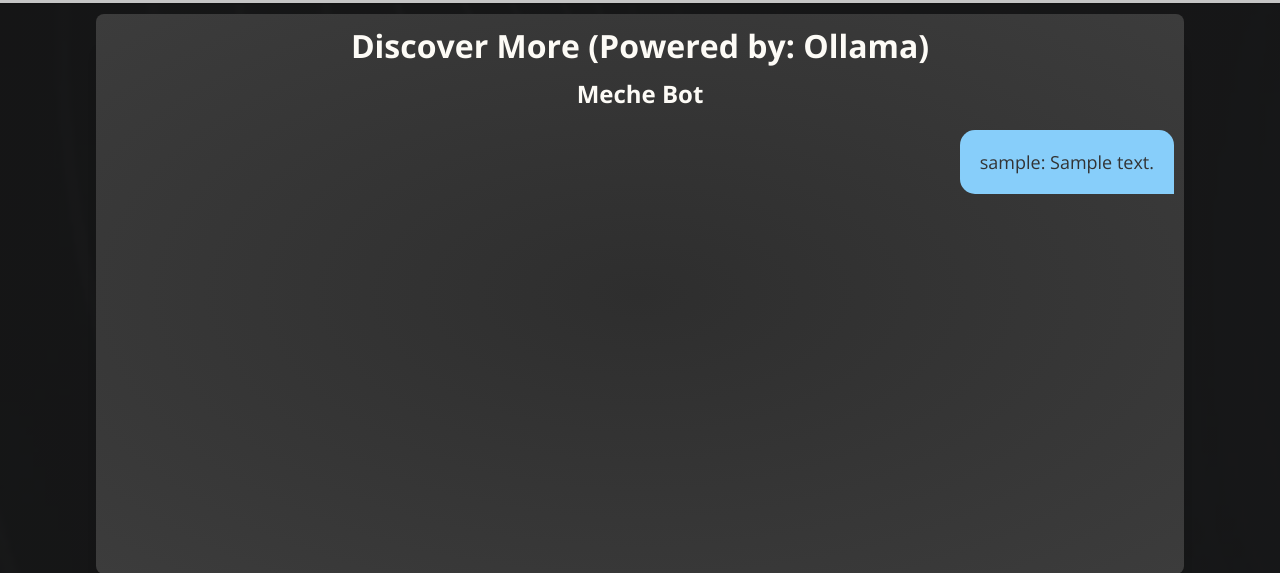
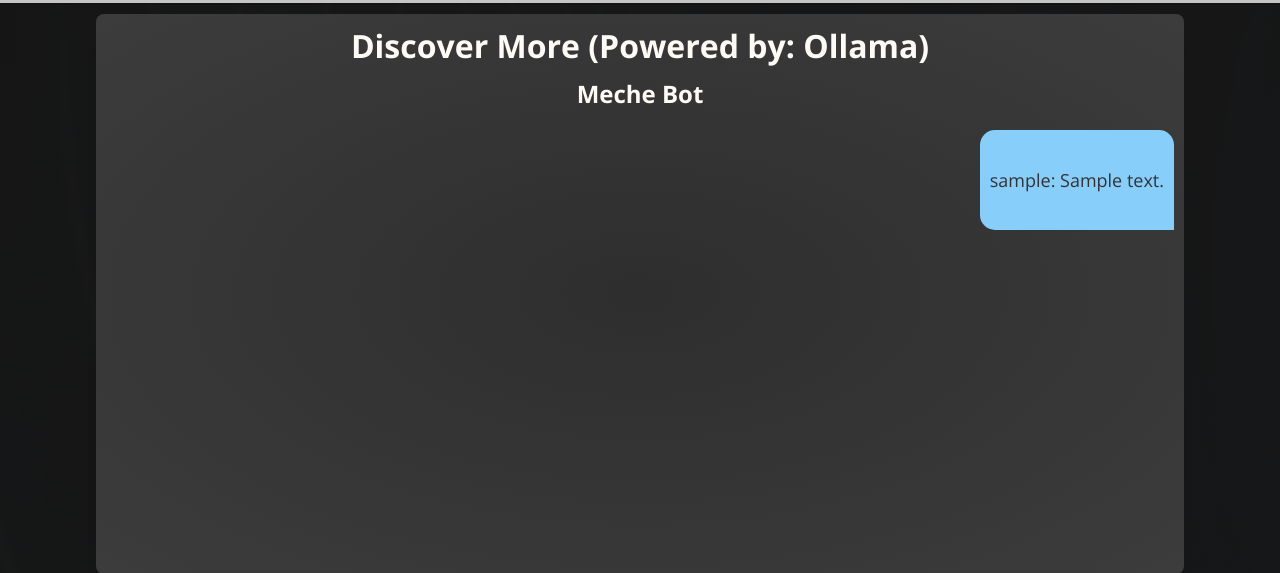
Before and after one commit to OsvaldoTA1/AFRL-Project-UI-Redesign, a Flask app: page /chat in a window 1280 px wide. Shown: the part 86-659 px from the top of the page. Run offline with Flask 3, Linux system fonts and the light colour scheme; a user stored in the database is signed in; tables that the repository leaves empty hold one stand-in row (values such as "Sample post"); some libraries are stand-ins or nearby versions.

Commit message:
Fixed a formatting issue with AI responses using CSS. Might need to come back to this and fix the formatting completely with markdown

```diff
--- a/app/static/css/styles.css
+++ b/app/static/css/styles.css
@@ -221,11 +221,13 @@ footer {
     max-width: 50%;
     width:fit-content;
     margin-bottom: var(--spacing-small);
-    padding: var(--spacing-medium);
+    padding: var(--spacing-small);
     border-radius: var(--border-radius-large);
     word-wrap: break-word;
     position: relative;
     clear: both;
+    white-space: pre-line; /* Preserve whitespace */
+    line-height: 1.6;
 }
 
 .chat-message-user {
```
